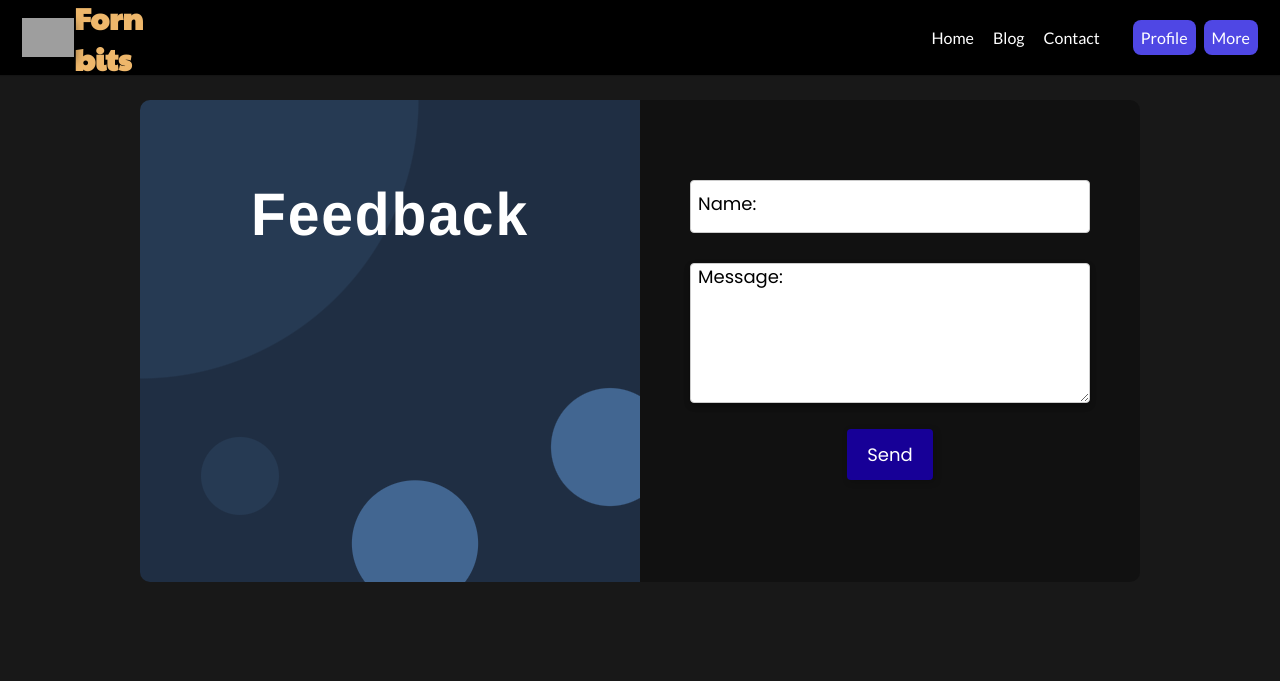
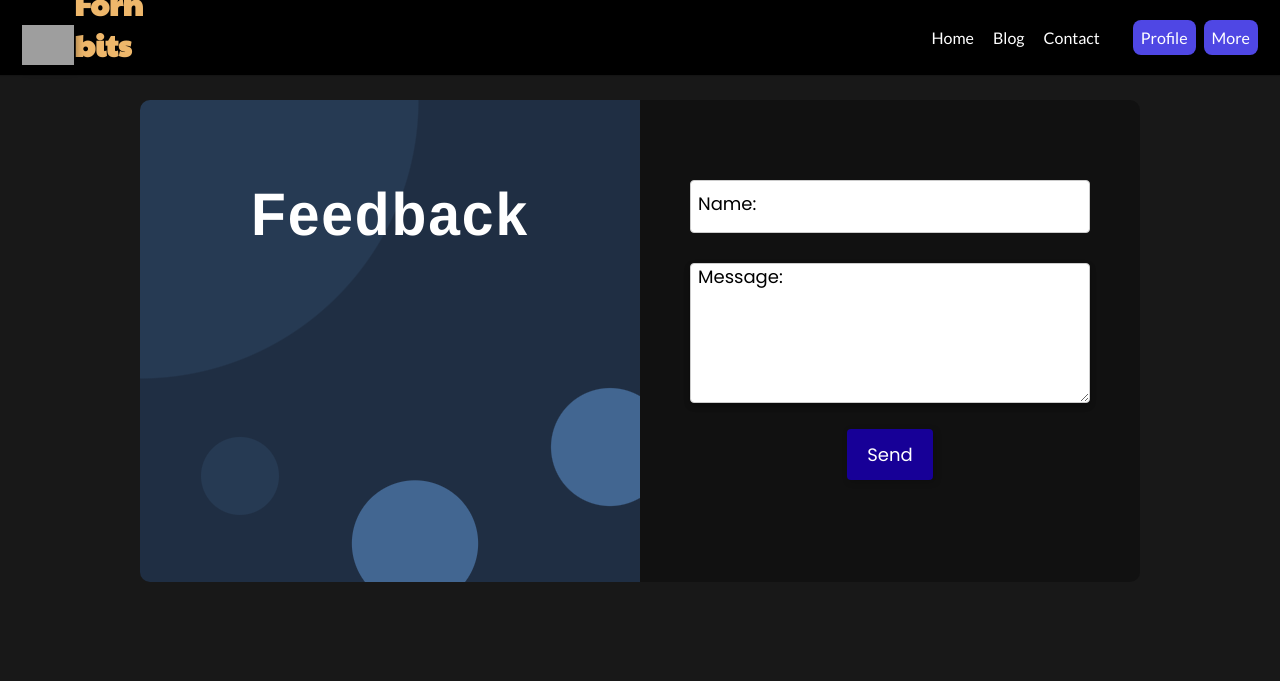
Before and after one commit to CoderAyushX/fornbits, a Django app: page /more/feedback/ in a window 1280 px wide. Shown: the top 681 px of the page. Run offline with Django 4.2, Linux system fonts and the light colour scheme; some libraries are stand-ins or nearby versions; grey boxes are pictures that could not be loaded.

Commit message:
first commit

```diff
--- a/static/style.css
+++ b/static/style.css
@@ -98,7 +98,7 @@ body{
 .navbar .navHead{
   display: flex;
   width: 170px;
-  align-items: center;
+  align-items: flex-end;
   justify-content: center;
   height: 55px;
 }
```
